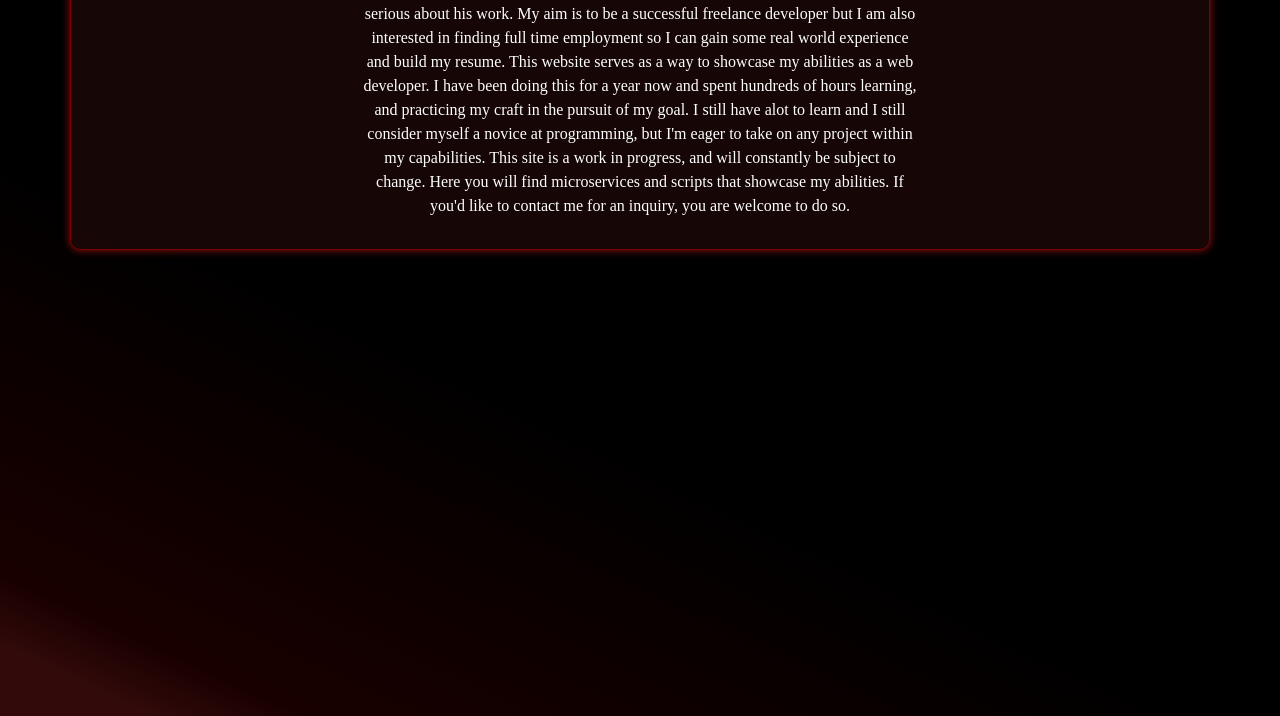
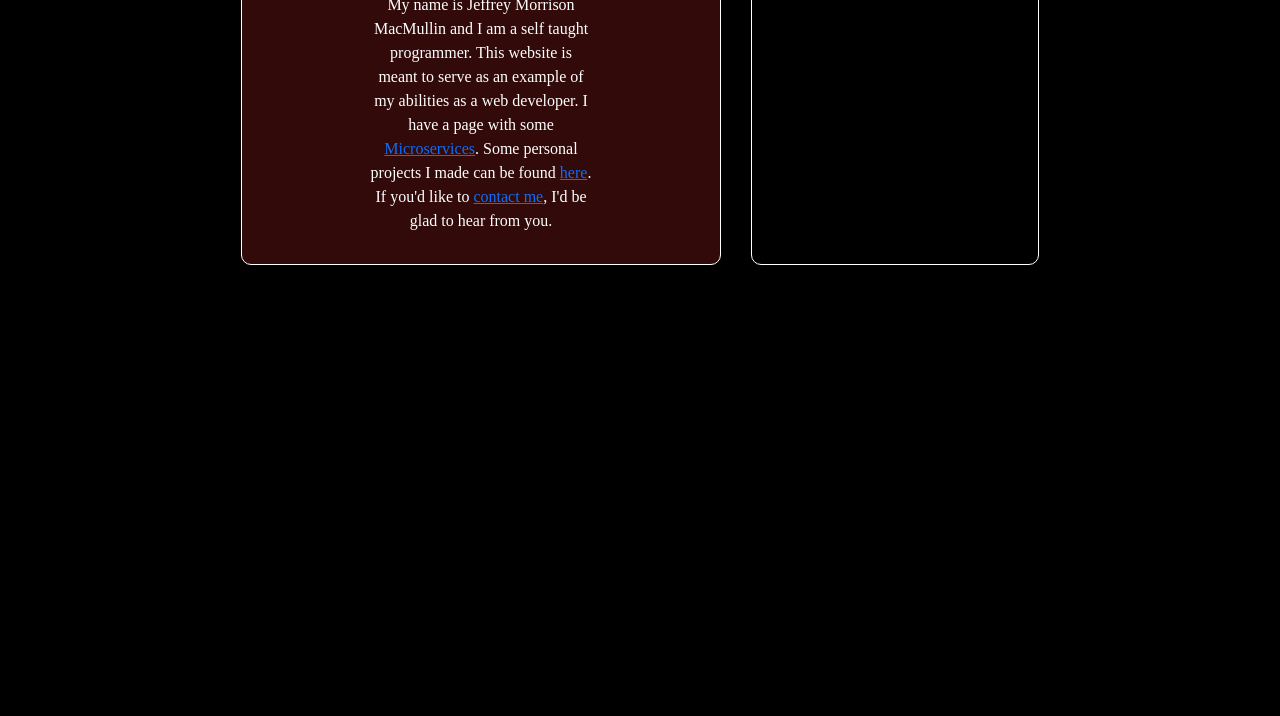
Before and after one commit to JSJm25/Portfolio-Website, a website: page views/index.html in a window 1280 px wide. Shown: the part 99-815 px from the top of the page. Drawn offline with Linux system fonts and the light colour scheme.

Commit message:
Messing around with the sites main page and styles. Still wip

```diff
--- a/public/style.css
+++ b/public/style.css
@@ -3,8 +3,8 @@
 
 :root
 {
---bg-color: linear-gradient(25deg, rgb(50, 10, 10) 5%, rgb(25,0,0) 10%, black 40%);
---fg-color: rgba(75, 20, 20, .30);
+--bg-color: rgb(50, 10, 10);
+--fg-color: rgb(50, 10, 10);
 }
 
 *
@@ -19,32 +19,16 @@ body
     padding: 0;
     height: 100vh;
     width: 100vw;
-    background: var(--bg-color);
-    background-size: cover;
+    background: black;
+    animation: fadeIn 2s;
 }
-
 .fg
 {
     background-color: var(--fg-color);
 }
 
-@keyframes glow
-{
-    from {
-        box-shadow: 0 0 5px rgb(127, 0, 0);
-    }
-    to {
-        box-shadow: 0 0 10px rgb(155, 20, 20)
-    }
-}
-
 .header
 {
-    border-bottom: 1px solid rgb(127, 0, 0);
-    box-shadow: 0px 0px 10px rgb(127, 0, 0);
-    border-radius: 0 0 0 10%;
-    animation: glow 2s infinite alternate;
-    /*Header glowing effect styled seperately because its only supposed to be on the bottom*/
     padding: 10px 0;
     margin: 0px auto 1.2em;
 }
@@ -57,16 +41,28 @@ body
     justify-content: center;
 }
 
-.glowing
+.welcome_container
 {
-    border: 1px solid rgb(127, 0, 0);
-    border-radius: 10px;
-    box-shadow: 0px 0px 10px rgb(127, 0, 0);
-    animation: glow 2s infinite alternate;
+    display: flex;
+    justify-content: center;
+    width: 75%;
+    margin: 15px auto;
 }
-
 ._container
 {
-    margin: 15px auto;
+    margin: 15px;
     padding: 15px;
+    border-radius: 10px;
+    border: 1px solid white;
 }
+.about_container
+{
+    text-align: center;
+    width: 50%;
+}
+.featured_container
+{
+    width: 30%;
+    display: flex;
+    flex-direction: column;
+}
--- a/views/index.html
+++ b/views/index.html
@@ -2,22 +2,27 @@
 <html lang="en">
 
     <head>
-        <title>Jeffrey's portfolio site</title>
+        <title>Jeffrey's portfolio</title>
         <meta charset="UTF-8"/>
         <link href="/public/style.css" rel="stylesheet" type="text/css" />
     </head>
     <body>
         <header id="header"></header>
         <main>
-            <div class="glowing _container fg d-flex flex-column justify-content-evenly container container-fluid">
-                <h2 class="text-center text-decoration-underline">Welcome to my portfolio website</h2>
-                <p class="text-center w-50 mx-auto">
-                    My name is Jeffrey Morrison MacMullin. I am a self taught web developer who is serious about his work.
-                    My aim is to be a successful freelance developer but I am also interested in finding full time employment so I can gain some real world experience and build my resume.
-                    This website serves as a way to showcase my abilities as a web developer. I have been doing this for a year now and spent hundreds of hours learning, and practicing my craft in the pursuit of my goal.
-                    I still have alot to learn and I still consider myself a novice at programming, but I'm eager to take on any project within my capabilities.
-                    This site is a work in progress, and will constantly be subject to change. Here you will find microservices and scripts that showcase my abilities. If you'd like to contact me for an inquiry, you are welcome to do so.
-                </p>
+            <div class="welcome_container">
+                <div class="_container about_container fg d-flex flex-column justify-content-evenly">
+                    <h2 class="text-decoration-underline">About Me</h2>
+                    <p class="w-50 mx-auto">
+                        My name is Jeffrey Morrison MacMullin and I am a self taught programmer.
+                        This website is meant to serve as an example of my abilities as a web developer.
+                        I have a page with some <a href="/micros">Microservices</a>.
+                        Some personal projects I made can be found <a href="/projects.html">here</a>.
+                        If you'd like to <a href="/contact">contact me</a>, I'd be glad to hear from you.
+                    </p>
+                </div>
+                <div class="_container featured_container container container-fluid">
+                    <h2 class="text-center text-decoration-underline">Featured Projects</h2>
+                </div>
             </div>
         </main>
     </body>
```
